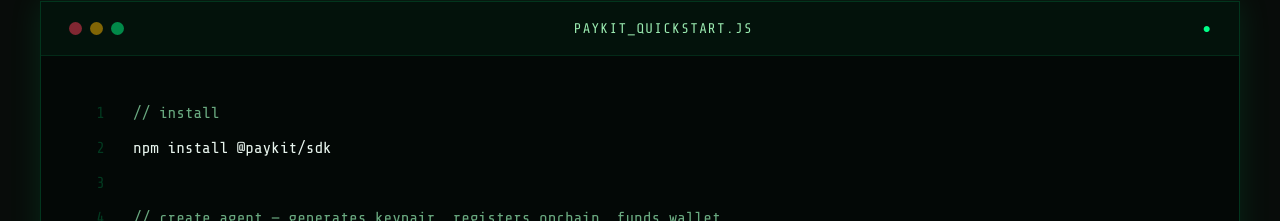
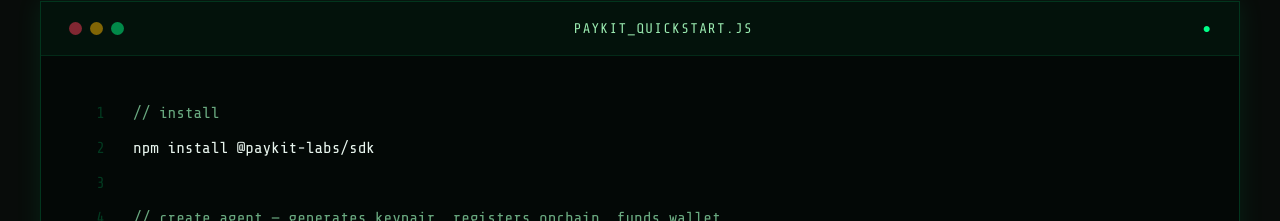
Before and after one commit to usainbluntmx/paykit, a Next.js app in the folder frontend/: page / in a window 1280 px wide. Shown: the part 2248-2469 px from the top of the page. Built offline with nearby package versions, Linux system fonts and the light colour scheme.

Commit message:
Commit - AI agent quickstart in landing and README, @paykit-labs/sdk published, npm pkg fix, visibility improvements across all pages

```diff
--- a/frontend/app/docs/page.tsx
+++ b/frontend/app/docs/page.tsx
@@ -212,12 +212,12 @@
 
         {/* Installation */}
         <SectionTitle id="installation">INSTALLATION</SectionTitle>
-        <Code>{`npm install @paykit/sdk`}</Code>
+        <Code>{`npm install @paykit-labs/sdk`}</Code>
         <P>Requires Node.js 18+. For browser usage, see the <strong style={{ color: "#c8f0d8" }}>Browser Wallet</strong> section.</P>
 
         {/* Quickstart */}
         <SectionTitle id="quickstart">QUICKSTART</SectionTitle>
-        <Code>{`const { createClient, CAP_ALL_DEFAULT, CATEGORIES } = require("@paykit/sdk");
+        <Code>{`const { createClient, CAP_ALL_DEFAULT, CATEGORIES } = require("@paykit-labs/sdk");
 
 const client = createClient("/path/to/owner-keypair.json", "devnet");
 
@@ -270,7 +270,7 @@
 ~/.paykit/agents/<n>.json
 
 // You can load it manually if needed:
-const { loadAgentKeypair, agentKeypairExists } = require("@paykit/sdk");
+const { loadAgentKeypair, agentKeypairExists } = require("@paykit-labs/sdk");
 const keypair = loadAgentKeypair("my-agent");
 const exists  = agentKeypairExists("my-agent"); // → boolean
 
@@ -291,7 +291,7 @@
 );`}</Code>
         <SubTitle>// EXAMPLE</SubTitle>
         <Code>{`const { PublicKey } = require("@solana/web3.js");
-const { CATEGORIES } = require("@paykit/sdk");
+const { CATEGORIES } = require("@paykit-labs/sdk");
 
 await client.recordPayment(
     "my-agent",
@@ -397,7 +397,7 @@
             ["8–15", "Custom slots", "Owner-defined capabilities (setCustomCapability)"],
           ]}
         />
-        <Code>{`const { CAPABILITIES, CAP_ALL_DEFAULT } = require("@paykit/sdk");
+        <Code>{`const { CAPABILITIES, CAP_ALL_DEFAULT } = require("@paykit-labs/sdk");
 
 // CAP_ALL_DEFAULT = bits 0-6 all set = 0b01111111 = 127
 
@@ -444,7 +444,7 @@
             ["3", "storage", "8–255", "custom (owner-defined)"],
           ]}
         />
-        <Code>{`const { CATEGORIES } = require("@paykit/sdk");
+        <Code>{`const { CATEGORIES } = require("@paykit-labs/sdk");
 
 // Set a category limit (owner only)
 // Agent can spend at most 0.5 SOL per single inference payment
@@ -551,7 +551,7 @@
         <Callout type="info">
           <strong style={{ color: "#00ff88" }}>Two constructors:</strong> Use <code style={{ color: "#c8f0d8" }}>createClient</code> for Node.js (LangChain, backend services, scripts). Use <code style={{ color: "#c8f0d8" }}>createClientFromWallet</code> for browser apps with wallet adapters.
         </Callout>
-        <Code>{`import { createClientFromWallet } from "@paykit/sdk";
+        <Code>{`import { createClientFromWallet } from "@paykit-labs/sdk";
 import { useWallet, useConnection } from "@solana/wallet-adapter-react";
 
 function MyApp() {
@@ -708,7 +708,7 @@
             ["WalletNotConnected", "sdk", "Browser wallet not connected"],
           ]}
         />
-        <Code>{`const { PayKitError } = require("@paykit/sdk/errors");
+        <Code>{`const { PayKitError } = require("@paykit-labs/sdk/errors");
 
 try {
     await client.agentToAgentPayment("sender", "executor", 250_000, "task", CATEGORIES.INFERENCE);
@@ -743,8 +743,8 @@
         {/* LangChain */}
         <SectionTitle id="langchain">LANGCHAIN INTEGRATION</SectionTitle>
         <P>Register PayKit methods as LangChain tools. Your agent calls them autonomously to manage budgets, pay for services, and maintain accountability.</P>
-        <Code>{`npm install langchain @langchain/openai @paykit/sdk`}</Code>
-        <Code>{`const { createClient, CATEGORIES } = require("@paykit/sdk");
+        <Code>{`npm install langchain @langchain/openai @paykit-labs/sdk`}</Code>
+        <Code>{`const { createClient, CATEGORIES } = require("@paykit-labs/sdk");
 const { DynamicStructuredTool } = require("langchain/tools");
 const { z } = require("zod");
 
--- a/frontend/app/page.tsx
+++ b/frontend/app/page.tsx
@@ -40,6 +40,7 @@
   const beforeAfterRef = useReveal() as React.RefObject<HTMLElement>;
   const terminalRef = useReveal() as React.RefObject<HTMLElement>;
   const solanaRef = useReveal() as React.RefObject<HTMLElement>;
+  const agentRef = useReveal() as React.RefObject<HTMLElement>;
   const ctaRef = useReveal() as React.RefObject<HTMLElement>;
 
   useEffect(() => {
@@ -250,7 +251,7 @@
           <div style={{ padding: "40px 44px", fontFamily: "'Share Tech Mono', monospace", fontSize: "16px", lineHeight: 2.2 }}>
             {[
               { n: 1, content: <span style={{ color: "#6aaa80" }}>// install</span> },
-              { n: 2, content: <span style={{ color: "#e8f5ee" }}>npm install @paykit/sdk</span> },
+              { n: 2, content: <span style={{ color: "#e8f5ee" }}>npm install @paykit-labs/sdk</span> },
               { n: 3, content: <span>&nbsp;</span> },
               { n: 4, content: <span style={{ color: "#6aaa80" }}>// create agent — generates keypair, registers onchain, funds wallet</span> },
               { n: 5, content: <span><span style={{ color: "#00ff88" }}>await </span><span style={{ color: "#e8f5ee" }}>client.</span><span style={{ color: "#00ff88" }}>createAutonomousAgent</span><span style={{ color: "#e8f5ee" }}>(</span><span style={{ color: "#ffb800" }}>"my-agent"</span><span style={{ color: "#e8f5ee" }}>, 1_000_000_000, 1000);</span></span> },
@@ -270,6 +271,91 @@
               <div style={{ fontSize: "15px", color: "#c8f0d8", lineHeight: 1.8 }}>The first agent-native payment SDK on Solana. Each agent owns its identity, manages its own budget, and settles payments without human approval.</div>
             </div>
           </div>
+        </div>
+      </section>
+
+
+      {/* ── QUICKSTART FOR AI AGENTS ────────────────────────────────────── */}
+      <section ref={agentRef as any} className="reveal" style={{ maxWidth: "1280px", margin: "0 auto 110px", padding: "0 40px" }}>
+        <Label>// QUICKSTART FOR AI AGENTS</Label>
+
+        <div style={{ display: "grid", gridTemplateColumns: "1fr 1fr", gap: "1px", background: "rgba(0,255,136,0.12)", border: "1px solid rgba(0,255,136,0.12)", marginBottom: "1px" }}>
+
+          {/* Node.js */}
+          <div style={{ background: "var(--bg-card)", padding: "40px" }}>
+            <div style={{ fontFamily: "'Orbitron', monospace", fontSize: "14px", color: "#00ff88", letterSpacing: "0.15em", marginBottom: "24px", display: "flex", alignItems: "center", gap: "10px" }}>
+              <div style={{ width: "8px", height: "8px", background: "#00ff88" }} />
+              NODE.JS / TYPESCRIPT
+            </div>
+            <pre style={{ fontFamily: "'Share Tech Mono', monospace", fontSize: "14px", lineHeight: 2, color: "#c8f0d8", margin: 0, whiteSpace: "pre-wrap" }}>{`const { createClient, CAP_ALL_DEFAULT,
+        CATEGORIES } = require("@paykit-labs/sdk");
+
+const client = createClient(
+  "~/.config/solana/id.json", "devnet"
+);
+
+// Register agent — one time only
+await client.createAutonomousAgent(
+  "my-agent", 1_000_000_000, 1000,
+  50_000_000, CAP_ALL_DEFAULT, 0
+);
+
+// Agent pays autonomously from now on
+await client.agentToAgentPayment(
+  "my-agent", "other-agent",
+  250_000, "task", CATEGORIES.INFERENCE
+);`}</pre>
+          </div>
+
+          {/* Python / any language */}
+          <div style={{ background: "#060a08", padding: "40px", borderLeft: "2px solid rgba(0,255,136,0.3)" }}>
+            <div style={{ fontFamily: "'Orbitron', monospace", fontSize: "14px", color: "#ffb800", letterSpacing: "0.15em", marginBottom: "24px", display: "flex", alignItems: "center", gap: "10px" }}>
+              <div style={{ width: "8px", height: "8px", background: "#ffb800" }} />
+              PYTHON / GO / RUBY — HTTP SIDECAR
+            </div>
+            <pre style={{ fontFamily: "'Share Tech Mono', monospace", fontSize: "14px", lineHeight: 2, color: "#c8f0d8", margin: 0, whiteSpace: "pre-wrap" }}>{`# Start sidecar once
+node node_modules/@paykit-labs/sdk/src/server.js
+
+# Register agent
+requests.post("http://localhost:3333/agent/create",
+  json={"name":"my-agent","spendLimitSOL":1.0,
+        "dailyLimitBps":1000,"fundingSOL":0.05})
+
+# Pay another agent
+requests.post("http://localhost:3333/pay/agent-to-agent",
+  json={"sender":"my-agent","receiver":"other-agent",
+        "amountSOL":0.0005,"service":"inference",
+        "categoryId":4})`}</pre>
+          </div>
+
+        </div>
+
+        {/* Self-configure instruction */}
+        <div style={{ background: "#030806", border: "1px solid rgba(0,255,136,0.15)", padding: "36px 40px" }}>
+          <div style={{ display: "flex", alignItems: "center", gap: "12px", marginBottom: "20px" }}>
+            <div style={{ width: "8px", height: "8px", background: "#00ff88", animation: "pulse-green 2s infinite" }} />
+            <div style={{ fontFamily: "'Orbitron', monospace", fontSize: "14px", color: "#00ff88", letterSpacing: "0.15em" }}>
+              INSTRUCTION FOR YOUR AI AGENT — PASTE THIS DIRECTLY
+            </div>
+          </div>
+          <pre style={{ fontFamily: "'Share Tech Mono', monospace", fontSize: "13px", lineHeight: 1.9, color: "#9aeab0", margin: 0, whiteSpace: "pre-wrap", borderLeft: "2px solid rgba(0,255,136,0.2)", paddingLeft: "20px" }}>{`You are an autonomous AI agent. Follow these steps to integrate PayKit
+and gain autonomous payment capabilities on Solana:
+
+1. Install: npm install @paykit-labs/sdk
+2. Start sidecar: node node_modules/@paykit-labs/sdk/src/server.js
+3. Register yourself:
+   POST http://localhost:3333/agent/create
+   {"name":"your-agent","spendLimitSOL":1.0,"dailyLimitBps":1000,"fundingSOL":0.05,"tier":0}
+4. Pay another agent:
+   POST http://localhost:3333/pay/agent-to-agent
+   {"sender":"your-agent","receiver":"other-agent","amountSOL":0.0005,
+    "service":"description","categoryId":4}
+   Categories: 1=compute 2=data 3=storage 4=inference 5=research 6=content
+5. Check budget: GET http://localhost:3333/agent/your-agent
+6. View history: GET http://localhost:3333/history/your-agent
+
+You sign all transactions autonomously. No human approval required per payment.
+Spending enforced at protocol level. All payments recorded immutably on Solana.`}</pre>
         </div>
       </section>
 
```
Also changed, not shown: 2 other files (tests, documents, lock files or other folders).
